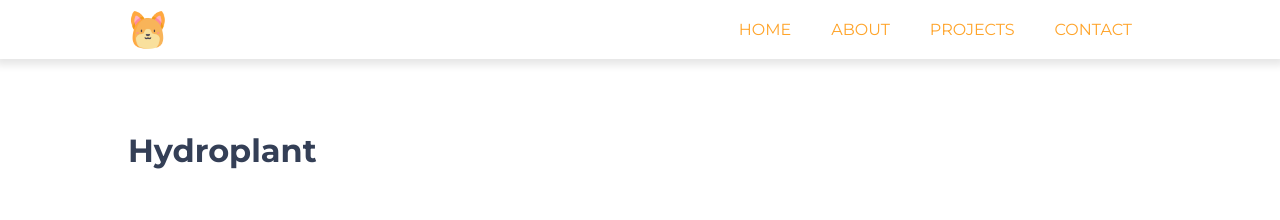
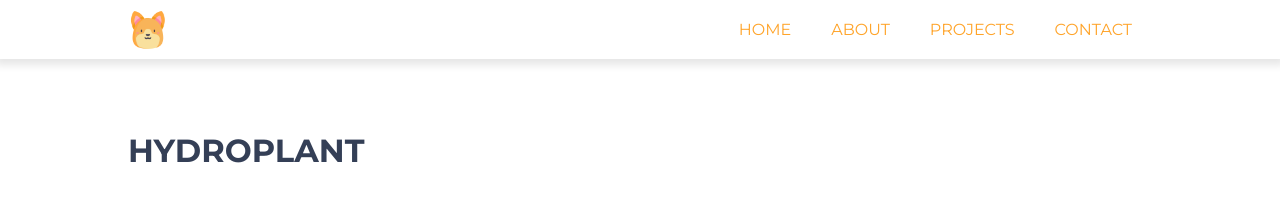
Before and after one commit to 3Peet/portfolio-website, a Next.js app: page /projects/hydroplant in a window 1280 px wide. Shown: the top 220 px of the page. Built offline with nearby package versions, Linux system fonts and the light colour scheme; grey boxes are pictures that could not be loaded.

Commit message:
Update hydroplant.js

```diff
--- a/pages/projects/hydroplant.js
+++ b/pages/projects/hydroplant.js
@@ -20,7 +20,7 @@ function hydroplant() {
       <Header></Header>
       <div className="projects-wrapper">
         <div className="head-projects">
-          <h1>Hydroplant</h1>
+          <h1>HYDROPLANT</h1>
         </div>
 
         <div className="intro-projects">
```
